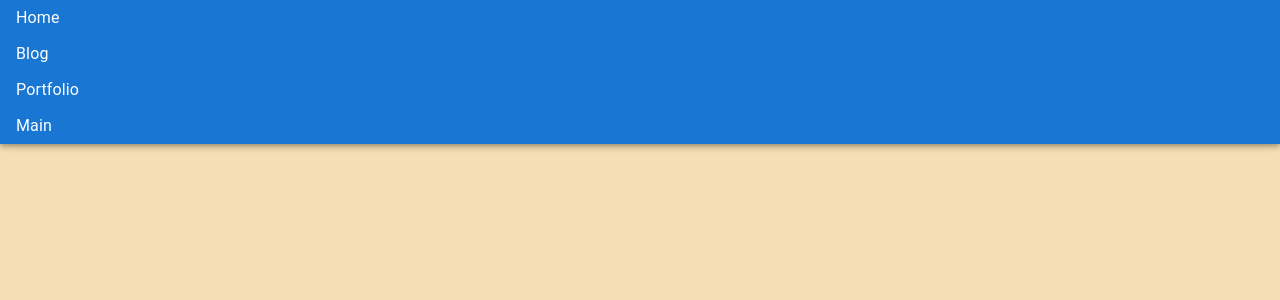
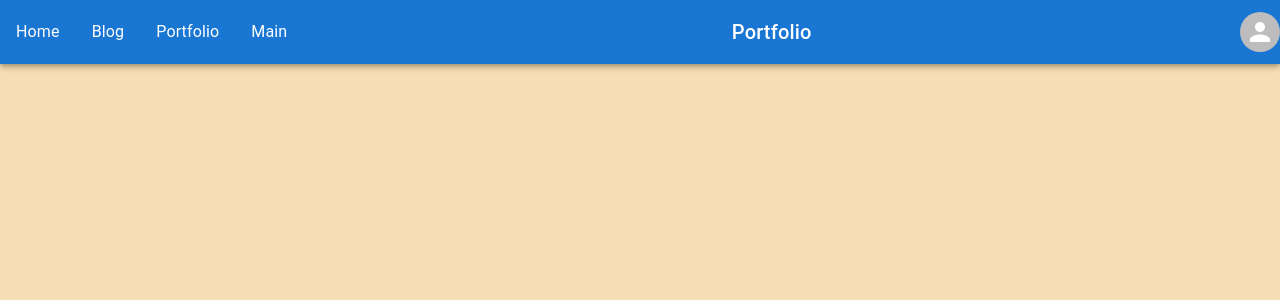
Before and after one commit to kyungbbabi/chan_firstProject, a React (Create React App) app: page / in a window 1280 px wide. Shown: the top 300 px of the page. Built offline with nearby package versions, Linux system fonts and the light colour scheme.

Commit message:
docs: Header Component fix 1

```diff
--- a/src/component/header/Header.js
+++ b/src/component/header/Header.js
@@ -1,14 +1,23 @@
 import React from "react";
 import HeaderMenu from "./HeaderMenu";
-import { AppBar } from "@mui/material";
+import { AppBar, Box, Toolbar, Typography } from "@mui/material";
+import HeaderAvatar from "./HeaderAvatar";
 
 const Header = (props) => {
 
 
   return(
     <>
-      <AppBar>
-        <HeaderMenu />
+      <AppBar >
+        <Toolbar style={{padding:"0", display:"flex", justifyContent:"space-between"}}>
+          <HeaderMenu />
+
+          {/* 위치 맞춰봐야함 */}
+          <Typography variant="h6" align="center">Portfolio</Typography>
+
+          <HeaderAvatar />
+
+        </Toolbar>
       </AppBar>
     </>
   );
--- /dev/null
+++ b/src/component/header/HeaderAvatar.js
@@ -0,0 +1,50 @@
+import React, { useState } from "react";
+import { Box, Tooltip, IconButton, Avatar, Menu, MenuItem, Typography } from "@mui/material"
+
+const HeaderAvatar = () => {
+
+  const settings = ['Profile', 'Account', 'Dashboard', 'Logout'];
+
+  const [anchorElUser, setAnchorElUser] = useState(null);
+
+  const handleOpenUserMenu = (e) => {
+    setAnchorElUser(e.currentTarget);
+  }
+
+  const handleCloseUserMenu = () => {
+    setAnchorElUser(null);
+  }
+
+  return(
+    <Box>
+      <Tooltip title="Open settings">
+        <IconButton onClick={handleOpenUserMenu} sx={{ p: 0 }}>
+          <Avatar />
+        </IconButton>
+      </Tooltip>
+      <Menu
+        sx={{ mt: '45px' }}
+        anchorEl={anchorElUser}
+        anchorOrigin={{
+          vertical: 'top',
+          horizontal: 'right',
+        }}
+        keepMounted
+        transformOrigin={{
+          vertical: 'top',
+          horizontal: 'right',
+        }}
+        open={anchorElUser}
+        onClose={handleCloseUserMenu}
+      >
+        {settings.map((setting) => (
+          <MenuItem key={setting} onClick={handleCloseUserMenu}>
+            <Typography textAlign="center">{setting}</Typography>
+          </MenuItem>
+        ))}
+      </Menu>
+    </Box>
+  );
+}
+
+export default HeaderAvatar;
--- a/src/component/header/HeaderMenu.js
+++ b/src/component/header/HeaderMenu.js
@@ -1,12 +1,13 @@
-import { Tooltip, MenuItem } from "@mui/material";
+import { Tooltip, MenuItem, AppBar, Toolbar } from "@mui/material";
 import React from "react";
 
 const HeaderMenu = (props) => {
 
 
   return(
-    <>
-      <Tooltip title="Home" placement="left" arrow>
+
+      <Toolbar style={{padding:"0"}}>
+        <Tooltip title="Home">
           <MenuItem>Home</MenuItem>
         </Tooltip>
         <Tooltip title="Blog">
@@ -18,7 +19,8 @@ const HeaderMenu = (props) => {
         <Tooltip title="Main">
           <MenuItem>Main</MenuItem>
         </Tooltip>
-    </>
+      </Toolbar>
+
   );
 }
 
```
Also changed, not shown: src/component/ScrollTop.js (+5 -3 lines). Lines whose indentation alone changed are shown as unchanged.
